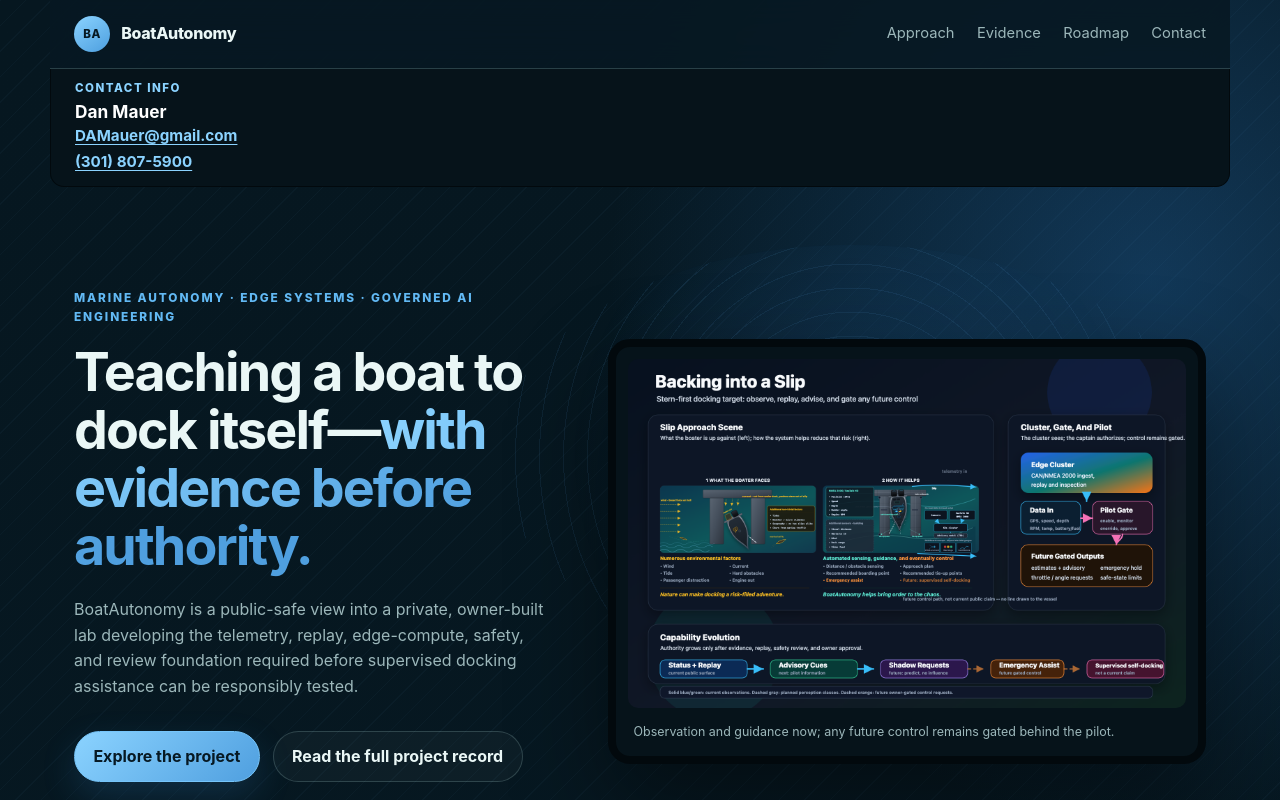
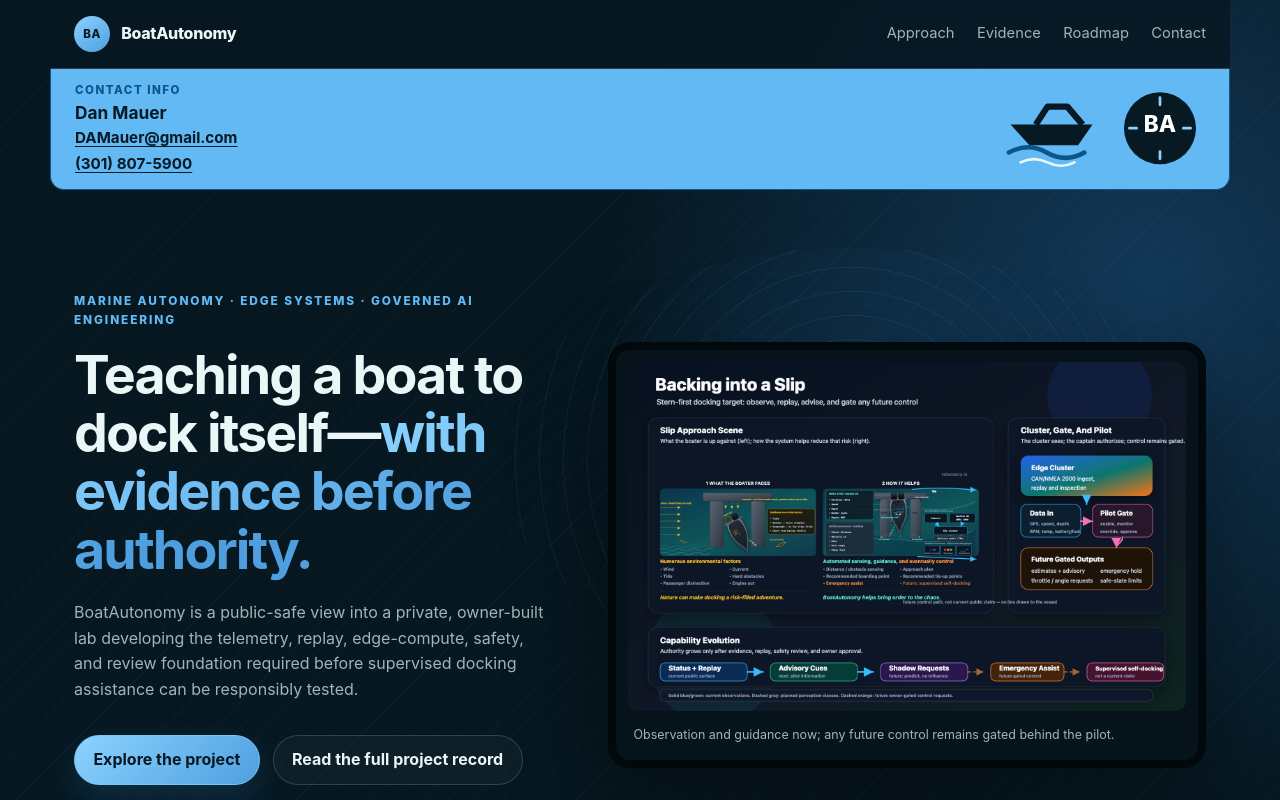
Before and after one commit to damauer/BoatAutonomy, a plain HTML site: page index.html in a window 1280 px wide. Shown: the top 800 px of the page. Drawn offline with Linux system fonts and the light colour scheme.

Commit message:
site: add branded contact banner

```diff
--- a/index.html
+++ b/index.html
@@ -25,10 +25,23 @@
   </header>
 
   <address class="property-contact" aria-label="Owner contact information">
-    <span class="property-contact-label">Contact Info</span>
-    <strong>Dan Mauer</strong>
-    <a href="mailto:DAMauer@gmail.com">DAMauer@gmail.com</a>
-    <a href="tel:+13018075900">(301) 807-5900</a>
+    <div class="property-contact-details">
+      <span class="property-contact-label">Contact Info</span>
+      <strong>Dan Mauer</strong>
+      <a href="mailto:DAMauer@gmail.com">DAMauer@gmail.com</a>
+      <a href="tel:+13018075900">(301) 807-5900</a>
+    </div>
+    <svg class="property-contact-logo" viewBox="0 0 240 96" role="img" aria-labelledby="contact-logo-title contact-logo-description">
+      <title id="contact-logo-title">BoatAutonomy logo</title>
+      <desc id="contact-logo-description">BA monogram above a stylized boat hull and wake</desc>
+      <circle cx="190" cy="48" r="40" fill="#071923"/>
+      <path d="M190 14v8M190 74v8M156 48h8M216 48h8" stroke="#8bd3ff" stroke-width="3" stroke-linecap="round"/>
+      <text x="190" y="52" fill="#ffffff" font-family="Inter, system-ui, sans-serif" font-size="25" font-weight="800" text-anchor="middle">BA</text>
+      <path d="M24 44h91l-16 23H45z" fill="#071923"/>
+      <path d="M52 44l13-20h22l17 20" fill="none" stroke="#071923" stroke-width="7" stroke-linejoin="round"/>
+      <path d="M22 75c15-8 28-8 42 0s28 8 42 0" fill="none" stroke="#0b568a" stroke-width="5" stroke-linecap="round"/>
+      <path d="M35 86c10-5 20-5 30 0s20 5 30 0" fill="none" stroke="#ffffff" stroke-width="3" stroke-linecap="round" opacity=".88"/>
+    </svg>
   </address>
 
   <main id="main">
--- a/styles.css
+++ b/styles.css
@@ -93,28 +93,35 @@ nav a:hover, nav a:focus-visible { color: var(--white); }
 main, footer { max-width: var(--max); margin: 0 auto; }
 
 .property-contact {
-  display: flex;
-  flex-direction: column;
-  align-items: flex-start;
-  justify-content: flex-start;
-  gap: 0.08rem;
+  display: grid;
+  grid-template-columns: minmax(0, 1fr) auto;
+  align-items: center;
+  gap: 1.5rem;
   max-width: var(--max);
   margin: 0 auto;
-  padding: 0.62rem 1.5rem 0.72rem;
-  color: var(--white);
+  padding: 0.72rem 1.5rem 0.82rem;
+  color: var(--deep);
   text-align: left;
-  background: #06131a;
-  border-right: 1px solid #02090d;
-  border-bottom: 1px solid #02090d;
-  border-left: 1px solid #02090d;
+  background: var(--aqua);
+  border-right: 1px solid var(--aqua-dark);
+  border-bottom: 1px solid var(--aqua-dark);
+  border-left: 1px solid var(--aqua-dark);
   border-radius: 0 0 14px 14px;
   font-style: normal;
   font-size: 0.95rem;
 }
 
+.property-contact-details {
+  display: flex;
+  flex-direction: column;
+  align-items: flex-start;
+  justify-self: start;
+  gap: 0.08rem;
+}
+
 .property-contact-label {
   margin-bottom: 0.08rem;
-  color: var(--aqua-bright);
+  color: var(--aqua-dark);
   font-size: 0.72rem;
   font-weight: 850;
   letter-spacing: 0.13em;
@@ -123,9 +130,16 @@ main, footer { max-width: var(--max); margin: 0 auto; }
 
 .property-contact strong { font-size: 1.08rem; line-height: 1.35; }
 .property-contact a {
-  color: var(--aqua-bright);
+  color: var(--deep);
   font-weight: 720;
   text-underline-offset: 0.18rem;
+}
+
+.property-contact-logo {
+  display: block;
+  width: clamp(9.5rem, 18vw, 13.5rem);
+  height: auto;
+  justify-self: end;
 }
 
 .hero {
@@ -333,15 +347,14 @@ footer {
   h1 { font-size: 2.15rem; }
   .site-header { padding-inline: 1rem; }
   .property-contact {
-    align-items: flex-start;
-    justify-content: flex-start;
-    gap: 0.08rem;
+    grid-template-columns: minmax(0, 1fr) auto;
+    gap: 0.65rem;
     margin-inline: 0.55rem;
     padding: 0.8rem 1rem;
-    border-top: 1px solid #02090d;
+    border-top: 1px solid var(--aqua-dark);
     border-radius: 12px;
   }
-  .property-contact > * { width: 100%; }
+  .property-contact-logo { width: clamp(6rem, 28vw, 8.25rem); }
   .hero, .section { padding-inline: 1rem; }
   .evidence-grid { grid-template-columns: 1fr; }
   .evidence-card { min-height: auto; }
```
